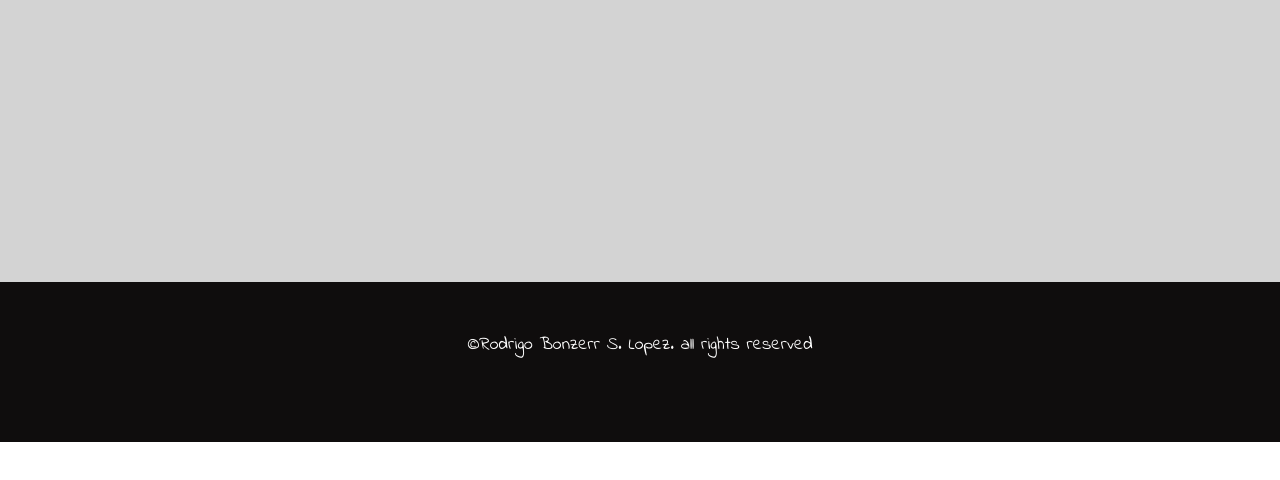
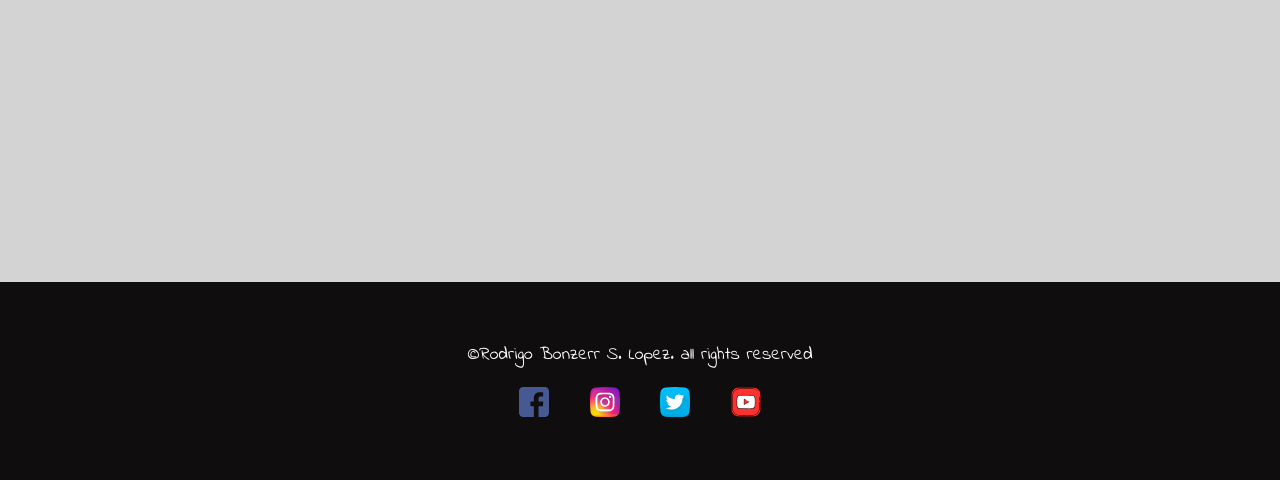
Before and after one commit to rodprogramdev/rodrigobonzerrlopez, a plain HTML site: page index.html in a window 1280 px wide. Shown: the part 2838-3318 px from the top of the page. Before the commit the page ends 3280 px from the top, so only its background shows below. Drawn offline with nearby package versions, Linux system fonts and the light colour scheme.

Commit message:
add icons and center footer__list-item width is the key

```diff
--- a/index.html
+++ b/index.html
@@ -72,23 +72,33 @@
                     <div class="row">
                         <div class="col-lg-3 col-md-4 col-sm-6">
 
-                           <a class="portfolio__link" href="https://rbslopez.photo.blog/" target="_blank"><img src="images/rbslopez-photos-website.png" class="box__img img-thumbnail  img-fluid "></a>
+                            <a class="portfolio__link" href="https://rbslopez.photo.blog/" target="_blank"><img
+                                    src="images/rbslopez-photos-website.png"
+                                    class="box__img img-thumbnail  img-fluid "></a>
 
                         </div>
                         <div class="col-lg-3 col-md-4 col-sm-6 ">
 
-                            <a class="portfolio__link" href="https://matangbayanchronicles.wordpress.com/" target="_blank"><img src="images/2mbchronicleslogo.jpg" class="box__img box__img2--1  img-thumbnail img-fluid"></a>
-                            <a class="portfolio__link" href="https://matangbayanchronicles.wordpress.com/" target="_blank"><img src="images/mbcchronicles.png" class="box__img box__img2--2  img-thumbnail img-fluid"></a>
+                            <a class="portfolio__link" href="https://matangbayanchronicles.wordpress.com/"
+                                target="_blank"><img src="images/2mbchronicleslogo.jpg"
+                                    class="box__img box__img2--1  img-thumbnail img-fluid"></a>
+                            <a class="portfolio__link" href="https://matangbayanchronicles.wordpress.com/"
+                                target="_blank"><img src="images/mbcchronicles.png"
+                                    class="box__img box__img2--2  img-thumbnail img-fluid"></a>
 
                         </div>
                         <div class="col-lg-3 col-md-4 col-sm-6">
 
-                            <a class="portfolio__link" href="#" target="_blank"><img src="images/roguex-computerservices.png" class="box__img img-thumbnail img-fluid"></a>
+                            <a class="portfolio__link" href="#" target="_blank"><img
+                                    src="images/roguex-computerservices.png"
+                                    class="box__img img-thumbnail img-fluid"></a>
 
                         </div>
                         <div class="col-lg-3 col-md-4 col-sm-6">
 
-                           <a class="portfolio__link" href="https://wedoscamartialartsinternational.wordpress.com/" target="_blank"><img src="images/wedosite.png" class="box__img img-thumbnail img-fluid"></a>
+                            <a class="portfolio__link" href="https://wedoscamartialartsinternational.wordpress.com/"
+                                target="_blank"><img src="images/wedosite.png"
+                                    class="box__img img-thumbnail img-fluid"></a>
 
                         </div>
                     </div>
@@ -96,22 +106,30 @@
                     <div class="row">
                         <div class="col-lg-3 col-md-4 col-sm-6">
 
-                           <a href="https://clarenceandjessicawedding.wordpress.com/" class="portfolio__link" target="_blank"><img src="images/clarenceJessica.jpg" class="box__img  img-thumbnail  img-fluid "></a>
+                            <a href="https://clarenceandjessicawedding.wordpress.com/" class="portfolio__link"
+                                target="_blank"><img src="images/clarenceJessica.jpg"
+                                    class="box__img  img-thumbnail  img-fluid "></a>
 
                         </div>
                         <div class="col-lg-3 col-md-4 col-sm-6 ">
 
-                           <a href="http://rodrigobonzerrlopez.mystrikingly.com/" class="portfolio__link" target="_blank"><img src="images/Rlopezportfolio.png" class="box__img img-thumbnail img-fluid" ></a>
+                            <a href="http://rodrigobonzerrlopez.mystrikingly.com/" class="portfolio__link"
+                                target="_blank"><img src="images/Rlopezportfolio.png"
+                                    class="box__img img-thumbnail img-fluid"></a>
 
                         </div>
                         <div class="col-lg-3 col-md-4 col-sm-6">
 
-                          <a href="https://rodprogramdev.github.io/rbsrental/" class="portfolio__link" target="_blank"><img src="images/rbslrental.png" class="box__img  img-thumbnail img-fluid" ></a>
+                            <a href="https://rodprogramdev.github.io/rbsrental/" class="portfolio__link"
+                                target="_blank"><img src="images/rbslrental.png"
+                                    class="box__img  img-thumbnail img-fluid"></a>
 
                         </div>
                         <div class="col-lg-3 col-md-4 col-sm-6">
 
-                            <a href="https://codepen.io/rodrigo-lopez/full/QeMgxx" target="_blank"><img src="https://user-images.githubusercontent.com/44669373/64111470-5c22bb00-cdb7-11e9-9b35-10b5c832fae7.png" class="box__img  img-thumbnail img-fluid" ></a>
+                            <a href="https://codepen.io/rodrigo-lopez/full/QeMgxx" target="_blank"><img
+                                    src="https://user-images.githubusercontent.com/44669373/64111470-5c22bb00-cdb7-11e9-9b35-10b5c832fae7.png"
+                                    class="box__img  img-thumbnail img-fluid"></a>
 
                         </div>
 
@@ -120,22 +138,32 @@
                     <div class="row">
                         <div class="col-lg-3 col-md-4 col-sm-6">
 
-                       <a href="https://codepen.io/rodrigo-lopez/pen/OKawWV" class="portfolio__link" target="_blank"><img src="https://user-images.githubusercontent.com/44669373/64111000-2a5d2480-cdb6-11e9-8681-9b887e1095d9.png" class="box__img  img-thumbnail  img-fluid "></a>
+                            <a href="https://codepen.io/rodrigo-lopez/pen/OKawWV" class="portfolio__link"
+                                target="_blank"><img
+                                    src="https://user-images.githubusercontent.com/44669373/64111000-2a5d2480-cdb6-11e9-8681-9b887e1095d9.png"
+                                    class="box__img  img-thumbnail  img-fluid "></a>
 
                         </div>
                         <div class="col-lg-3 col-md-4 col-sm-6 ">
 
-                       <a href="https://rodprogramdev.github.io/Rods-Tennis-Game/" class="portfolio__link" target="_blank"><img src="https://user-images.githubusercontent.com/44669373/64112594-71e5af80-cdba-11e9-8f24-817b7ffa9cbd.png" class="box__img img-thumbnail img-fluid" ></a>
+                            <a href="https://rodprogramdev.github.io/Rods-Tennis-Game/" class="portfolio__link"
+                                target="_blank"><img
+                                    src="https://user-images.githubusercontent.com/44669373/64112594-71e5af80-cdba-11e9-8f24-817b7ffa9cbd.png"
+                                    class="box__img img-thumbnail img-fluid"></a>
 
                         </div>
                         <div class="col-lg-3 col-md-4 col-sm-6">
 
-                      <a href="https://rodprogramdev.github.io/RbslTravels/" class="portfolio__link" target="_blank"><img src="images/rbsltravels.png" class="box__img  img-thumbnail img-fluid" ></a>
+                            <a href="https://rodprogramdev.github.io/RbslTravels/" class="portfolio__link"
+                                target="_blank"><img src="images/rbsltravels.png"
+                                    class="box__img  img-thumbnail img-fluid"></a>
 
                         </div>
                         <div class="col-lg-3 col-md-4 col-sm-6">
 
-                        <a href="https://nsrcnu.wordpress.com/2017/01/06/nsrc-national-service-reserve-corps/" target="_blank"><img src="images/nsrc-nu.png" class="box__img  img-thumbnail img-fluid" ></a>
+                            <a href="https://nsrcnu.wordpress.com/2017/01/06/nsrc-national-service-reserve-corps/"
+                                target="_blank"><img src="images/nsrc-nu.png"
+                                    class="box__img  img-thumbnail img-fluid"></a>
 
                         </div>
 
@@ -174,8 +202,37 @@
 
 
 
-    <footer class="footer">
+    <footer>
         <p>&copy;Rodrigo Bonzerr S. Lopez. all rights reserved</p>
+
+        <div class="footer">
+            <ul class="footer__list">
+                <li class="footer__list-item">
+                    <a class="footer__link">
+                        <img src="images/facebook.svg" alt="facebook" class="img-icon">
+                    </a>
+                </li>
+                <li class="footer__list-item">
+                    <a class="footer__link">
+                        <img src="images/instagram.svg" alt="instagram" class="img-icon">
+                    </a>
+                </li>
+                <li class="footer__list-item">
+                    <a class="footer__link">
+                        <img src="images/twitter.svg" alt="twitter" class="img-icon">
+                    </a>
+                </li>
+                <li class="footer__list-item">
+                    <a class="footer__link">
+                        <img src="images/youtube2.svg" alt="youtube" class="img-icon">
+                    </a>
+                </li>
+
+
+            </ul>
+
+        </div>
+
     </footer>
 
     <!--BOOTSTRAP JS-->
--- a/style.css
+++ b/style.css
@@ -390,10 +390,52 @@ h2{
     width: 27rem;
 }*/
 
-.footer{
+footer{
     background-color: rgb(15, 13, 13);
     color:white;
-    height: 20vh;
+    height: 30vh;
     text-align:center;
-    padding-top: 5rem;
+    padding-top: 6rem;
 }
+
+.footer{
+    display: inline-block;
+    width: 100%;
+}
+
+.footer__list{
+    padding: 0;
+}
+.footer__link{
+   height: 100%;
+   width:100%;
+
+
+}
+.footer__list-item {
+    list-style-type: none;
+   display: inline-block;
+  /* background-color: red;*/
+    width:5%;
+
+    padding: 8px;
+}
+
+
+@media only screen and (max-width: 600px){
+    .footer__list-item{
+       width: 10%;
+    }
+}
+
+.img-icon{
+    height: 3rem;
+    width: 3rem;
+}
+
+@media only screen and (max-width: 600px){
+    .img-icon{
+        height: 2.5rem;
+        width: 2.5rem;
+    }
+}
```
Also changed, not shown: images/facebook.svg (added), images/instagram.svg (added), images/twitter.svg (added), images/youtube.svg (added), images/youtube2.svg (added). Lines whose indentation alone changed are shown as unchanged.
